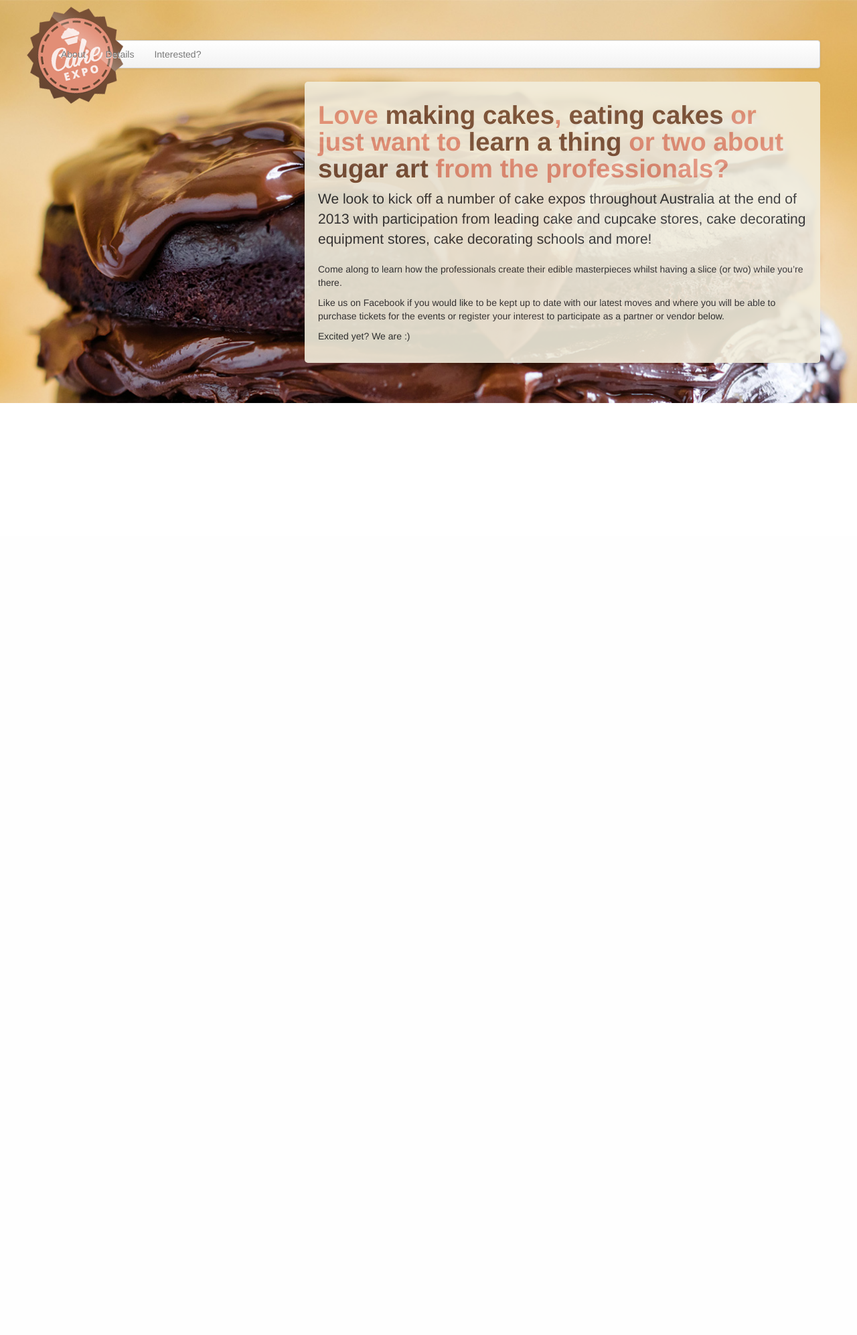
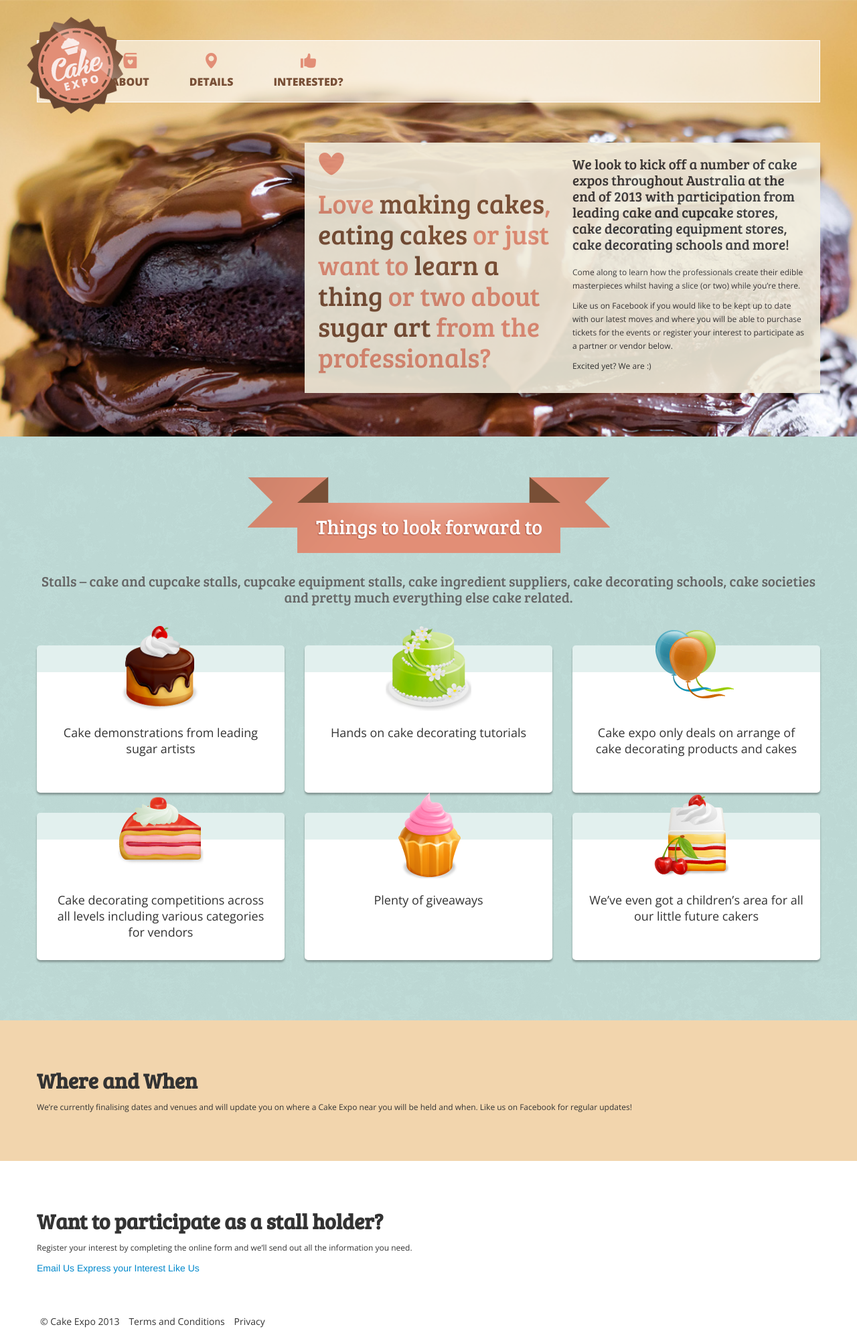
Before and after one commit to reclusedesigns/cakeexpo, a PHP site: page / in a window 1280 px wide. Shown: the whole page at 67% size. Before the commit the page ends 602 px from the top, so only its background shows below. Run offline with PHP 8.4, Linux system fonts and the light colour scheme; some libraries are stand-ins or nearby versions.

Commit message:
adding the about section

```diff
--- a/design/css/layout.css
+++ b/design/css/layout.css
@@ -7,10 +7,41 @@ i{padding-top:0px; position: relative; top:2px}
 ::selection {background: #3d74ad; color:#3d74ad;  /* Safari */}
 ::-moz-selection {background: #3d74ad; color:#fff; /* Firefox */}
 
-.navbar_inner{position: relative;}
-.brand{display: block; position: absolute; top:0; left:40px;}
 
-.hero{background:url(../images/hero/cake.jpg) no-repeat center; background-size: cover; padding:60px 0;}
-.hero .intro{background:#f2eddc; opacity: 0.9; padding:20px; border-radius: 5px}
-.hero .intro h1{color:#e28e76;}
+/* typography */
+h1,h2,h3, p.lead{font-family: 'Bree Serif', serif;}
+p, ul li{font-family: 'Open Sans', sans-serif;}
+
+h1{font-size:40px; line-height: 46px;}
+p{font-size: 12px;}
+p.lead{font: 20px; line-height: 24px;}
+
+/* overall */
+section{padding:60px 0;}
+
+a{transition: all .1s ease-in-out; -moz-transition: all .1s ease-in-out; -webkit-transition: all .1s ease-in-out;}
+a:hover{text-decoration: none;}
+
+.navbar{margin-bottom:60px;}
+.navbar .navbar-inner{background:rgba(255,255,255,0.6); padding:10px 0 10px 80px; border:1px solid #fff; border-radius: 0; box-shadow: none;}
+.brand{display: block; position: absolute; top:15px; left:40px;}
+.navbar .nav > li > a{padding:10px 30px; color:#784f36; font-weight: 800; text-transform: uppercase; text-shadow: none; font-size: 16px; position: relative; bottom:0; text-align: center;}
+.navbar .nav > li > a span{display: block; font-size:23px; padding-bottom:10px; color:#e28e76;}
+.navbar .nav > li > a:hover{bottom:5px;}
+
+.hero{background:url(../images/hero/cake.jpg)no-repeat center fixed; background-size: cover; padding:60px 0 70px;}
+.hero .intro{background:#f2eddc; opacity: 0.9;}
+.hero .intro h1{color:#e28e76; font-weight: normal;}
 .hero .intro h1 em{color:#784f36; font-style: normal;}
+.hero .intro .intro_heading{padding:0 0 0 20px;}
+.hero .intro .intro_section{padding: 0 20px 20px 0;}
+.hero .intro .intro_section p.lead{padding-top:20px;}
+
+.about{background: url(../images/about/backer.png) #c4e0dc; margin-top:-5px; text-align: center;}
+.about .heading{padding-bottom:30px;}
+.about p.lead{padding-bottom:40px; color:#666;}
+.about .thing{padding:0 20px 20px; background:#fff; margin-bottom:30px; min-height: 160px; border-top:40px solid #e2f0ee; border-radius: 5px; box-shadow: 0 3px 3px rgba(0,0,0,0.3)}
+.about .thing img{margin:0 auto; display:block;margin-top:-70px; padding-bottom:20px;}
+.about .thing p{font-size:18px; line-height: 24px;}
+
+.details{background:#f2d5ad;}
--- a/design/scripts/toys.js
+++ b/design/scripts/toys.js
@@ -0,0 +1,8 @@
+jQuery(document).ready(function($) {
+
+	$('.scrollto_js').click(function(e) {
+		e.preventDefault();
+		$.scrollTo($($(e.currentTarget).attr('href')), 300);
+	});
+
+});
--- a/footer.php
+++ b/footer.php
@@ -1,3 +1,13 @@
+
+<footer>
+	<div class="container">
+		<ul class="inline">
+			<li>&copy; Cake Expo 2013</li>
+			<li>Terms and Conditions</li>
+			<li>Privacy</li>
+		</ul>
+	</div>
+</footer>
 
 </body>
 </html>
--- a/header.php
+++ b/header.php
@@ -25,7 +25,7 @@
 	<script src="design/scripts/toys.js" type="text/javascript" charset="utf-8"></script>
 
 	<!-- google fonts -->
-	<link href='http://fonts.googleapis.com/css?family=Noto+Serif:400,700,400italic,700italic|Roboto:400,300,500,100' rel='stylesheet' type='text/css'>
+<link href='http://fonts.googleapis.com/css?family=Bree+Serif|Open+Sans:400,300,600,700,800' rel='stylesheet' type='text/css'>
 
 
 </head>
--- a/index.php
+++ b/index.php
@@ -18,9 +18,9 @@
 		      <!-- Everything you want hidden at 940px or less, place within here -->
 		      <div class="nav-collapse collapse">
 						<ul class="nav">
-							<li><a href="#">About</a></li>
-							<li><a href="#">Details</a></li>
-							<li><a href="#">Interested?</a></li>
+							<li><a href="#about" class="scrollto_js"><span><i class="icon ss-heartbook"></i></span>About</a></li>
+							<li><a href="#"><span><i class="icon ss-location"></i></span>Details</a></li>
+							<li><a href="#"><span><i class="icon ss-like"></i></span>Interested?</a></li>
 						</ul>
 						<ul class="nav pull-right">
 							<li><a href="#"><i class="icon ss-social-circle facebook"></i></a></li>
@@ -34,8 +34,17 @@
 		<div class="row">
 			<div class="span8 offset4">
 				<div class="intro">
+					<div class="row">
+						<div class="span4">
+							<div class="intro_heading">
+								<h1><i class="icon ss-heart"></i></h1>
 								<h1>Love <em>making cakes</em>, <em>eating cakes</em> or just want to <em>learn a thing</em> or two about <em>sugar art</em> from the professionals?</h1>
-					<p class="lead">We look to kick off a number of cake expos throughout Australia at the end of 2013 with participation from leading cake and cupcake stores, cake decorating equipment stores, cake decorating schools and more!</p>
+							</div>
+						</div>
+						<div class="span4">
+							<div class="intro_section">
+								<p class="lead">We look to kick off a number of cake expos throughout Australia at the end of 2013 with participation from leading cake and cupcake stores, cake decorating equipment stores, cake decorating schools and more!
+								</p>
 								<p>Come along to learn how the professionals create their edible masterpieces whilst having a slice (or two) while you’re there.
 								</p>
 								<p>Like us on Facebook if you would like to be kept up to date with our latest moves and where you will be able to purchase tickets for the events or register your interest to participate as a partner or vendor below.
@@ -45,8 +54,79 @@
 						</div>
 					</div>
 
+				</div>
+			</div>
+		</div>
+	</div>
+</div> <!-- hero -->
+
+<section class="about" id="about">
+	<div class="container">
+		<img class="heading" src="design/images/about/things.png" alt="things" />
+		<p class="lead">Stalls – cake and cupcake stalls, cupcake equipment stalls, cake ingredient suppliers, cake decorating schools, cake societies and pretty much everything else cake related.
+		</p>
+
+		<div class="row">
+			<div class="span4">
+				<div class="thing">
+					<img src="design/images/about/1.png" alt="1"/>
+					<p>Cake demonstrations from leading sugar artists</p>
+				</div>
+			</div>
+			<div class="span4">
+				<div class="thing">
+					<img src="design/images/about/2.png" alt="1"/>
+					<p>Hands on cake decorating tutorials</p>
+				</div>
+			</div>
+			<div class="span4">
+				<div class="thing">
+					<img src="design/images/about/3.png" alt="1"/>
+					<p>Cake expo only deals on arrange of cake decorating products and cakes</p>
+				</div>
+			</div>
+			<div class="span4">
+				<div class="thing">
+					<img  src="design/images/about/4.png" alt="1"/>
+					<p>Cake decorating competitions across all levels including various categories for vendors</p>
+				</div>
+			</div>
+			<div class="span4">
+				<div class="thing">
+					<img src="design/images/about/5.png" alt="1"/>
+					<p>Plenty of giveaways</p>
+				</div>
+			</div>
+			<div class="span4">
+				<div class="thing">
+					<img src="design/images/about/6.png" alt="1"/>
+					<p>We’ve even got a children’s area for all our little future cakers</p>
+				</div>
+			</div>
+		</div>
+
+	</div>
+
+</section>
+
+<section class="details">
+	<div class="container">
+		<h2>Where and When</h2>
+		<p>We’re currently finalising dates and venues and will update you on where a Cake Expo near you will be held and when. Like us on Facebook for regular updates!</p>
+	</div>
+</section>
+
+<section class="interested">
+	<div class="container">
+		<h2>Want to participate as a stall holder?</h2>
+		<p>Register your interest by completing the online form and we’ll send out all the information you need.</p>
+		<div class="contact_ribbons">
+			<a href="#">Email Us</a>
+			<a href="#">Express your Interest</a>
+			<a href="#">Like Us</a>
+		</div>
+	</div>
+</section>
 
 
-</div> <!-- hero -->
-
 <?php include 'footer.php'; ?>
```
Also changed, not shown: design/vendor/scrollto.js (added, +11 -0 lines), design/images/about/1.png (added), design/images/about/2.png (added), design/images/about/3.png (added), design/images/about/4.png (added), design/images/about/5.png (added), design/images/about/6.png (added), design/images/about/backer.png (added), design/images/about/cake.jpg (added), design/images/about/things.png (added), design/images/pattern.png (added). Lines whose indentation alone changed are shown as unchanged.
